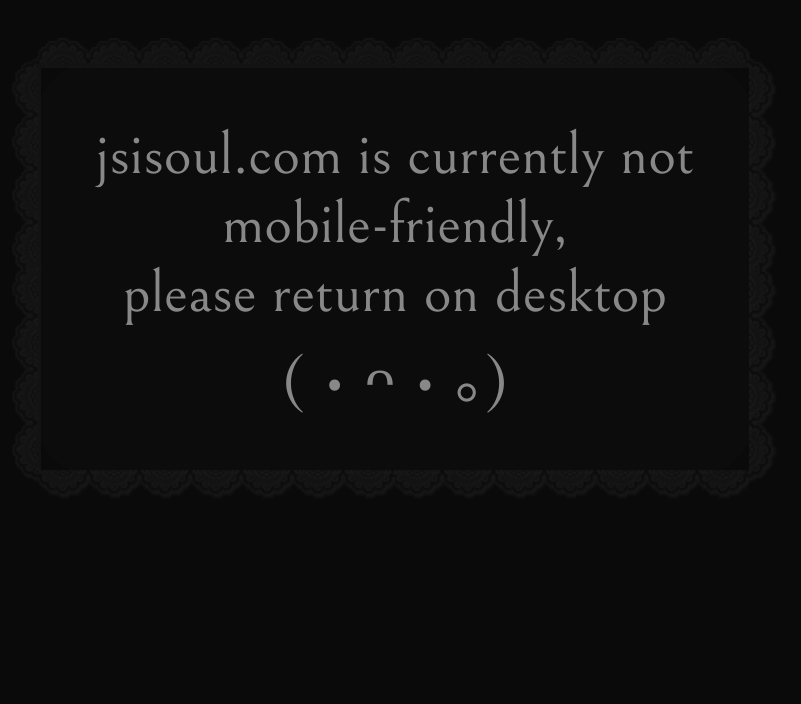
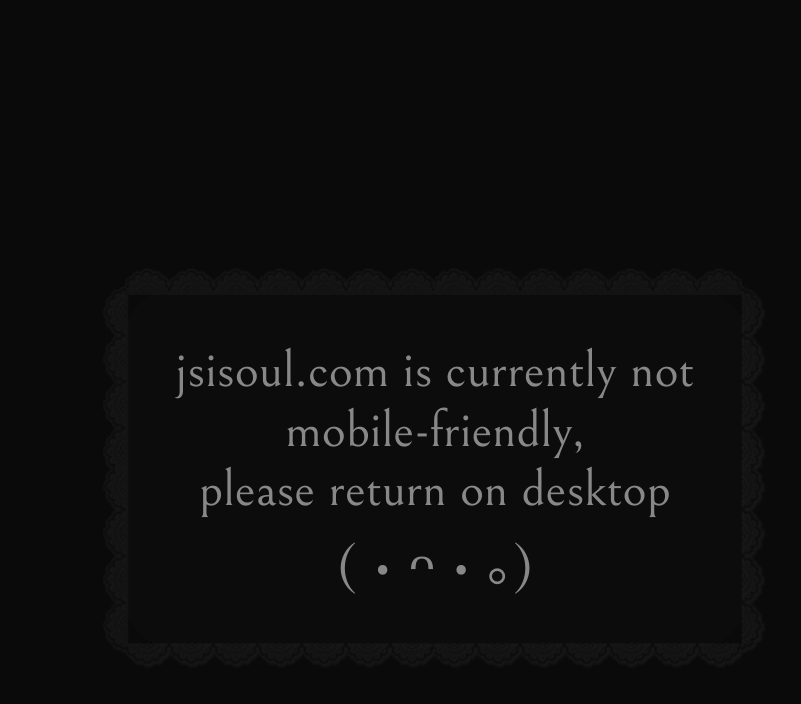
Before and after one commit to 96lace/jsisoul_, a plain HTML site: page mobile.html in a window 1280 px wide. Shown: the whole page, without its empty margins (25-826 px from the left). Drawn offline with Linux system fonts and the light colour scheme.

Commit message:
Add files via upload

```diff
--- a/mobile.html
+++ b/mobile.html
@@ -65,9 +65,9 @@
     <div class="text1"
 		style="
            position: fixed;
-           top: 200px;
-           left: 300px;
-		   transform: scale(3)">
+           top: 400px;
+           left: 340px;
+		   transform: scale(2.6)">
         jsisoul.com is currently not mobile-friendly,
         <br> please return on desktop
         <br> ( • ᴖ • ｡)
```
